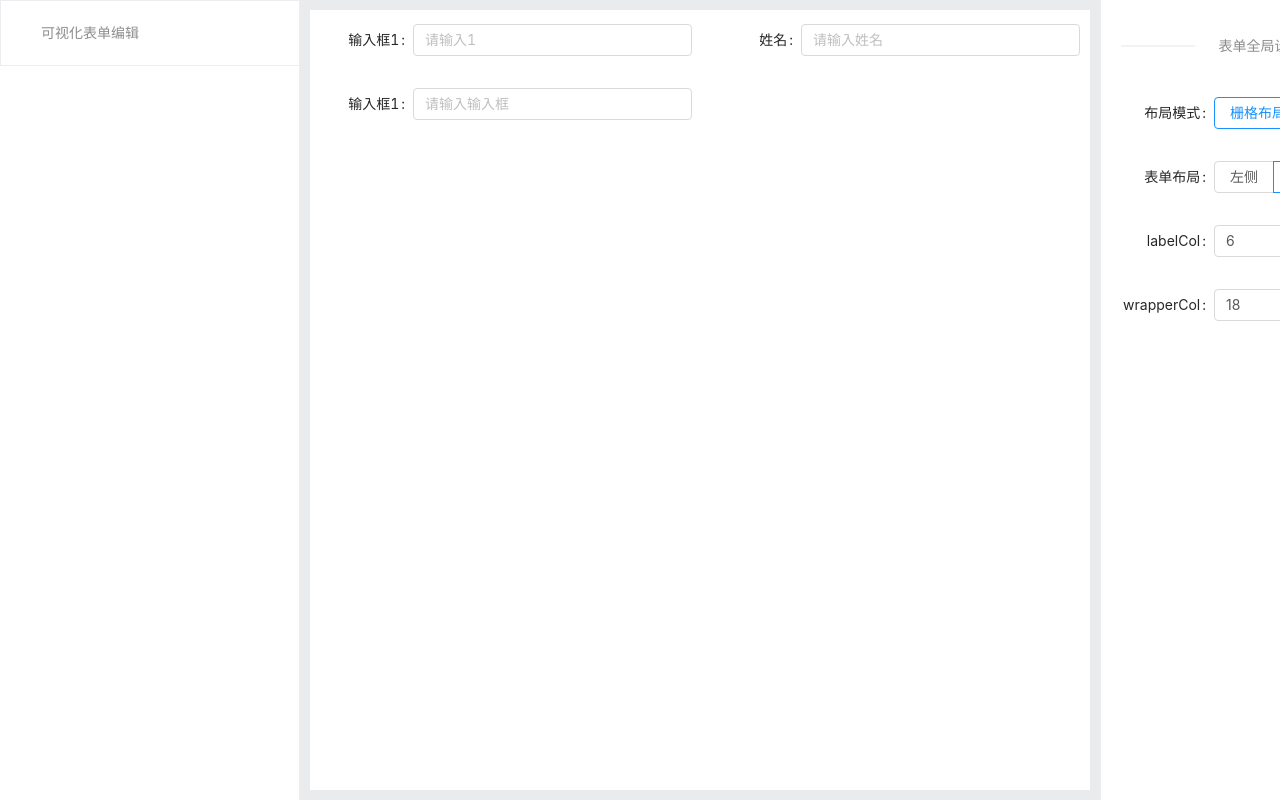
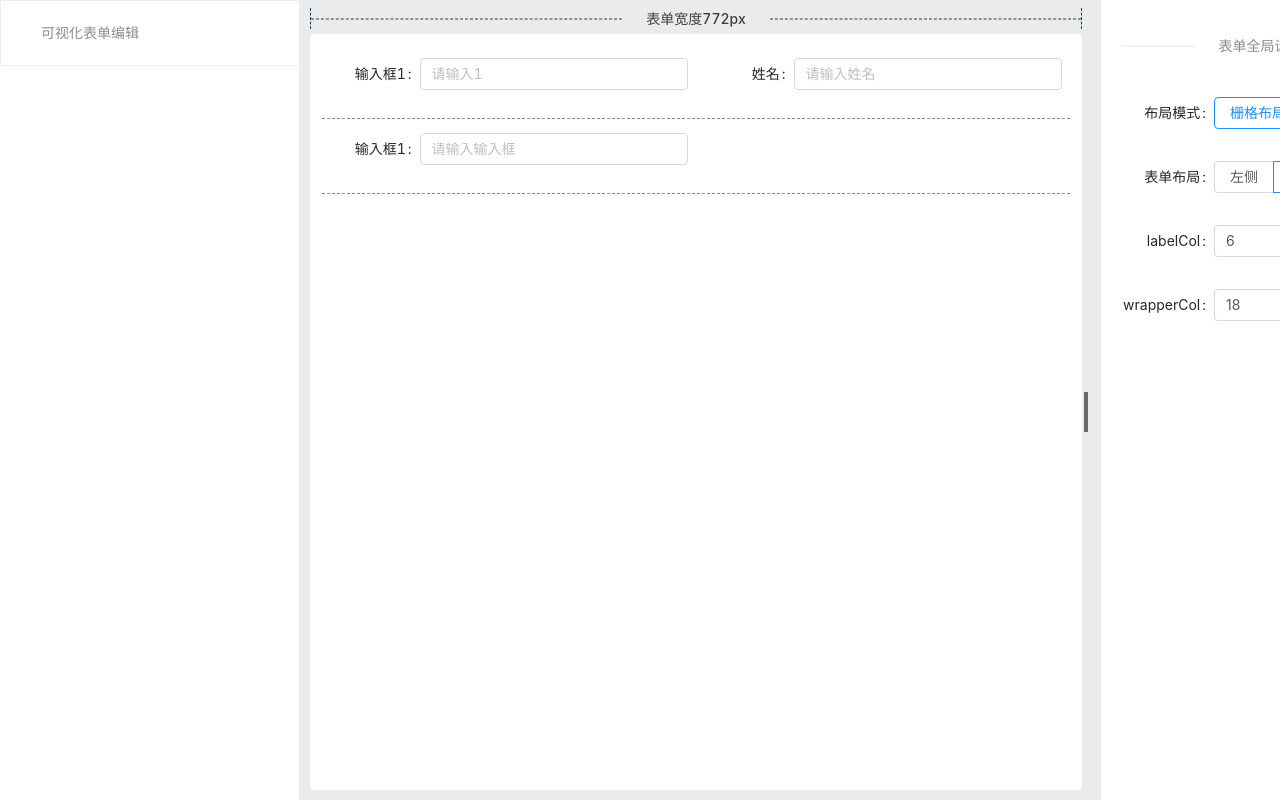
Before and after one commit to BZKX/my_blog_web, a Vue app: page /formBuilder in a window 1280 px wide. Built offline with nearby package versions, Linux system fonts and the light colour scheme.

Commit message:
完成表单页面宽度拖动功能 完成row级单位拖动排序

```diff
--- a/package.json
+++ b/package.json
@@ -10,6 +10,7 @@
   "dependencies": {
     "ant-design-vue": "^1.7.4",
     "core-js": "^3.6.5",
+    "sortablejs": "^1.13.0",
     "vue": "^2.6.11",
     "vue-router": "^3.2.0",
     "vuex": "^3.4.0"
--- a/src/views/toolsPage/components/myForm.vue
+++ b/src/views/toolsPage/components/myForm.vue
@@ -4,19 +4,23 @@
       <a-form
           style="width: 100%;height: 100%;"
           :layout="getLayout"
+          id="form"
           :labelAlign="getLayoutAlign"
           :ref="refName"
           :model="form"
           :rules="rules"
           v-bind="formItemLayout"
       >
-        <a-row v-for="formItem in formObj.formItemList" :gutter="formItem.gutter" :key="formItem.rowId">
+        <a-row class="row-box" v-for="formItem in formItemList" :gutter="formItem.gutter" :key="formItem.rowId">
+          <div class="handle-box">
+            <a-icon class="handle" type="menu" />
+          </div>
           <a-col v-for="item in formItem.item"
                  @click="rowClick(item.id)"
-                 :class="[item.selected?'col-selected':'','col-box']"
                  :span="item.span"
                  :key="item.id">
             <a-form-item :ref="item.modelName"
+                         :class="[item.selected?'col-selected':'','col-box']"
                          :label="item.label"
                          :name="item.modelName">
               <a-input :placeholder="item.placeholder" v-model="form[item.modelName]"/>
@@ -41,6 +45,7 @@
 
 <script>
 import {copy} from "../../../until/current";
+import Sortable from 'sortablejs';
 
 export default {
   name: "myForm",
@@ -86,6 +91,7 @@ export default {
       form: this.formObj.form,
       refName: this.formObj.refName,
       rules: this.formObj.rules,
+      formItemList: this.formObj.formItemList,
       dropShow: false,
     }
   },
@@ -117,6 +123,19 @@ export default {
     }
   },
   mounted() {
+    let _this = this
+    //获取对象
+    var el = document.getElementById('form');
+    //初始化
+    Sortable.create(el, {
+      animation: 500,
+      handle: '.handle', // handle's class
+      //拖动结束
+      onEnd: function (evt) {
+        console.log(evt);
+        _this.formItemList.splice(evt.newIndex, 0, _this.formItemList.splice(evt.oldIndex, 1)[0]);
+      },
+    });
   },
   methods: {
     rowClick(id) {
@@ -157,15 +176,39 @@ export default {
 .content {
   height: 100%;
   overflow-y: auto;
-  width: 100%;
+  flex: 1;
   background-color: #fff;
   box-sizing: border-box;
-  padding: 10px;
+  padding: 20px;
+  border-radius: 4px;
   /* 文字不可选中 */
   -webkit-user-select: none;
   -moz-user-select: none;
   -ms-user-select: none;
   user-select: none;
+
+  .row-box{
+    position: relative;
+    margin-bottom: 10px;
+    border-bottom: 1px dashed #8c8c8c;
+
+    .handle-box{
+      position: absolute;
+      height: 100%;
+      display: flex;
+      flex-direction: column;
+      justify-content: center;
+      top: 0;
+      right: -10px;
+      cursor: move;
+      .handle{
+        font-size: 16px;
+        color: #2c3e50;
+        line-height: 20px;
+        margin-top: -10px;
+      }
+    }
+  }
 }
 
 .col-box {
@@ -173,9 +216,9 @@ export default {
 }
 
 .col-selected {
-  cursor: move;
+  //cursor: move;
   //background-color: #f6f5ec;
-  //border: 1px solid #d3d7d4;
+  border: 1px dashed #008792;
 }
 
 </style>
--- /dev/null
+++ b/src/views/toolsPage/components/sliderBox.vue
@@ -0,0 +1,97 @@
+<template>
+  <div class="hold-box"
+       @mousedown="mouseDown"
+       id="moveBox"
+       unselectable="on"
+       onselectstart="return false">
+    <div class="icon"></div>
+  </div>
+</template>
+
+<script>
+export default {
+  name: "sliderBox",
+  data() {
+    return {
+      offset: 10,
+      offsetOffset: 10,
+      maxOffset: 0,
+      firstDown: 0,
+      lastX: ''
+    }
+  },
+  created() {
+    document.addEventListener("mouseup", this.mouseUp);
+  },
+  mounted() {
+    // console.log(document.querySelector('#mainBox').offsetWidth);
+    this.maxOffset = (document.querySelector('#mainBox').offsetWidth - 400) / 2
+    // console.log(this.maxOffset);
+  },
+  methods: {
+    mouseDown(event) {
+      document.addEventListener('mousemove', this.mouseMove)
+      if (!this.firstDown) {
+        this.firstDown = event.screenX
+      } else {
+        this.offsetOffset = this.offset
+      }
+      this.lastX = event.screenX
+    },
+    mouseMove(event) {
+      let offset = this.lastX - event.screenX
+      if (offset > 0) {
+        this.offset = this.offsetOffset + offset
+      } else if (offset < 0) {
+        this.offset = this.offsetOffset + offset
+      }
+      if (this.offset > 10 && this.offset < this.maxOffset) {
+        this.$emit('setOffset', this.offset)
+      } else if (this.offset <= 10) {
+        this.$emit('setOffset', 10)
+      } else if (this.offset >= this.maxOffset) {
+        this.$emit('setOffset', this.maxOffset)
+      }
+    },
+    mouseUp() {
+      this.lastX = ''
+      document.removeEventListener("mousemove", this.mouseMove);
+    }
+  },
+  destroyed() {
+    document.removeEventListener("mouseup", this.mouseUp);
+  },
+}
+</script>
+
+<style lang="less" scoped>
+
+.hold-box {
+  //top: 0;
+  //right: -10px;
+  //position: absolute;
+  height: 100%;
+  width: 8px;
+  padding-left: 2px;
+  border-radius: 4px;
+  transition: all .2s ease-in-out;
+  display: flex;
+  flex-direction: column;
+  justify-content: center;
+  // 禁止拖动时选中
+  -moz-user-select: none;
+  -webkit-user-select: none;
+  -ms-user-select: none;
+
+  &:hover {
+    background-color: rgba(62, 62, 62, 0.2);
+    cursor: e-resize;
+  }
+
+  .icon {
+    height: 40px;
+    width: 4px;
+    background-color: #696969;
+  }
+}
+</style>
--- a/src/views/toolsPage/formBuilder.vue
+++ b/src/views/toolsPage/formBuilder.vue
@@ -9,8 +9,15 @@
       <div class="content">
       </div>
     </div>
-    <div class="main-box">
-      <my-form :form-obj="formObj"></my-form>
+    <div class="main-box" id="mainBox" :style="'padding: 34px '+offset+'px 10px'">
+      <a-divider class="width-tip"
+                 :style="{fontSize: '14px',color:'#3e3e3e',width:myFormWidth+'px'}">
+        表单宽度{{
+          myFormWidth
+        }}px
+      </a-divider>
+      <my-form id="myForm" :form-obj="formObj"></my-form>
+      <slider-box @setOffset="setOffset"></slider-box>
     </div>
     <div class="setting-box">
       <a-divider style="font-size: 14px;color:#8c8c8c;">表单全局设置</a-divider>
@@ -68,10 +75,11 @@
 
 <script>
 import MyForm from "./components/myForm.vue";
+import sliderBox from "./components/sliderBox.vue";
 
 export default {
   name: "formBuilder",
-  components: {MyForm},
+  components: {MyForm, sliderBox},
   data() {
     return {
       formObj: {
@@ -125,8 +133,13 @@ export default {
           labelCol: 6,
           wrapperCol: 18,
         }
-      }
+      },
+      offset: 10,
+      myFormWidth: 0,
     }
+  },
+  mounted() {
+    this.myFormWidth = document.querySelector('#myForm').offsetWidth
   },
   methods: {
     goPage(path) {
@@ -134,8 +147,12 @@ export default {
     },
     goHome() {
       this.$router.push('/')
-    }
-  }
+    },
+    setOffset(value) {
+      this.myFormWidth = document.querySelector('#myForm').offsetWidth
+      this.offset = value
+    },
+  },
 }
 </script>
 
@@ -167,8 +184,33 @@ export default {
     flex: 1;
     min-width: 800px;
     box-sizing: border-box;
-    padding: 10px;
+    padding: 10px 0 10px 10px;
     background-color: #e9ebec;
+    display: flex;
+    justify-content: center;
+    position: relative;
+
+    .width-tip {
+      position: absolute;
+      text-align: center;
+      top: 0;
+      left: calc(50% - 4px);
+      transform: translateX(-50%);
+      //width: 100%;
+      min-width: auto;
+      margin-top: 8px;
+      margin-bottom: 0;
+      border-left: 1px dashed #2c3e50;
+      border-right: 1px dashed #2c3e50;
+
+      &:before {
+        border-top: 1px dashed #2c3e50;
+      }
+
+      &:after {
+        border-top: 1px dashed #2c3e50;
+      }
+    }
   }
 
   .setting-box {
```
Also changed, not shown: 1 other file (tests, documents, lock files or other folders).
